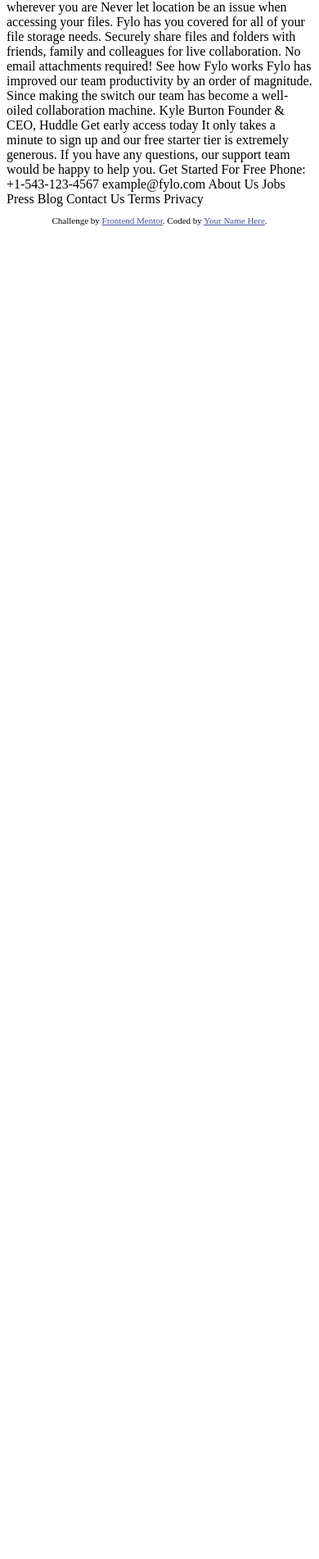
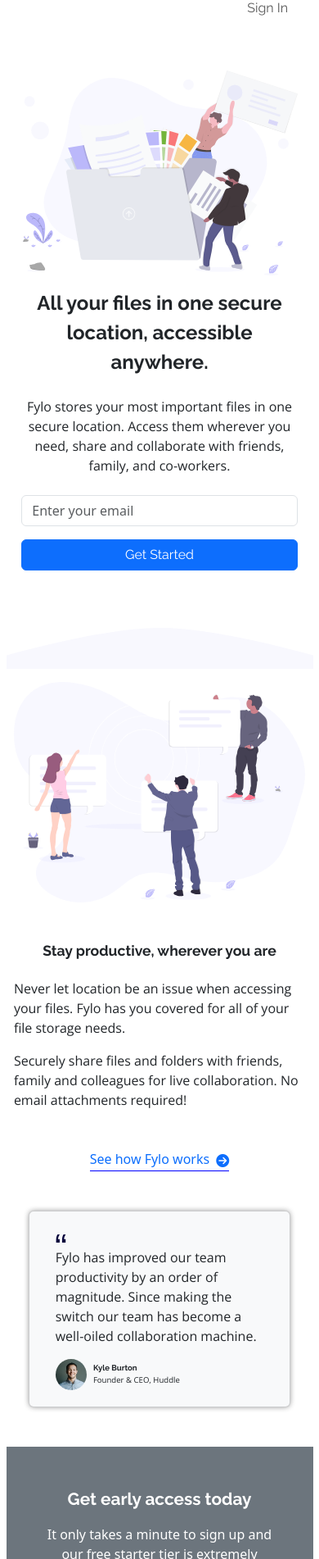
Before and after one commit to kaung-minkhant/fylo-landing-page-2-column, a plain HTML site: page index.html in a window 390 px wide. Shown: the part 98-2000 px from the top of the page at 82% size. Before the commit the page ends 844 px from the top, so only its background shows below. Drawn offline with nearby package versions, Linux system fonts and the light colour scheme.

Commit message:
completed productive session and in the middle of tweaking testimony

```diff
--- a/index.html
+++ b/index.html
@@ -1,8 +1,10 @@
 <!DOCTYPE html>
 <html lang="en">
+
 <head>
   <meta charset="UTF-8">
-  <meta name="viewport" content="width=device-width, initial-scale=1.0"> <!-- displays site properly based on user's device -->
+  <meta name="viewport" content="width=device-width, initial-scale=1.0">
+  <!-- displays site properly based on user's device -->
 
   <link rel="icon" type="image/png" sizes="32x32" href="./images/favicon-32x32.png">
 
@@ -10,44 +12,121 @@
 
   <!-- Feel free to remove these styles or customise in your own stylesheet 👍 -->
   <style>
-    .attribution { font-size: 11px; text-align: center; }
-    .attribution a { color: hsl(228, 45%, 44%); }
+    .attribution {
+      font-size: 11px;
+      text-align: center;
+    }
+
+    .attribution a {
+      color: hsl(228, 45%, 44%);
+    }
   </style>
+  <link href="https://cdn.jsdelivr.net/npm/bootstrap@5.3.1/dist/css/bootstrap.min.css" rel="stylesheet"
+    integrity="sha384-4bw+/aepP/YC94hEpVNVgiZdgIC5+VKNBQNGCHeKRQN+PtmoHDEXuppvnDJzQIu9" crossorigin="anonymous">
+  <link rel="stylesheet" href="styles.css">
 </head>
+
 <body>
 
-  Features
-  Team
-  Sign In
+  <div class="main landing-page my-lg-3 mx-auto">
+    <header class="navbar navbar-expand-sm mb-5 mx-3">
+      <a href="#" class="navbar-brand">
+        <img class="image" src="./images/logo.svg" />
+      </a>
+      <ul class="navbar-nav ms-auto header-navigations">
+        <li class="nav-item"><a href="#" class="nav-link">Features</a></li>
+        <li class="nav-item"><a href="#" class="nav-link">Team</a></li>
+        <li class="nav-item"><a href="#" class="nav-link">Sign In</a></li>
+      </ul>
+    </header>
 
-  All your files in one secure location, accessible anywhere.
+    <div class="d-flex align-items-center flex-column-reverse flex-md-row g-4 mx-auto" style="width: 90%">
+      <div>
+        <p class="headings h1 mb-4 mb-md-3 lh-base text-center text-md-start">All your files in one secure location,
+          accessible anywhere.</p>
+        <p class="body mb-4 mb-md-4 text-center text-md-start">Fylo stores your most important files in one secure
+          location.
+          Access them wherever you need, share and collaborate with friends,
+          family, and co-workers.</p>
 
-  Fylo stores your most important files in one secure location.
-  Access them wherever you need, share and collaborate with friends,
-  family, and co-workers.
+        <div class="row">
+          <div class="col-md-6 col-12">
+            <input type="text" class="form-control" placeholder="Enter your email" />
+          </div>
+          <div class="col-md-3 col-12 mt-3 mt-md-0">
+            <button class="call-to-action btn btn-primary w-100">Get Started</button>
+          </div>
+          <div class="col-md-3 d-none d-md-block"></div>
+        </div>
+      </div>
+      <div>
+        <img class="w-100 mb-3 mb-md-0" src="./images/illustration-1.svg" />
+      </div>
+    </div>
 
-  Get Started
+    <div class="graphic"></div>
+    <div class="my-3">
+      <div class="productive-session d-flex align-items-center flex-column-reverse flex-md-row g-4 mx-auto">
+        <div class="w-100">
+          <p class="heading-second h1 mb-4 mb-md-4 text-center text-md-start">Stay productive, wherever you are</p>
+          <p class="body body-second mb-md-3">Never let location be an issue when accessing your files. Fylo has you
+            covered for all of your file storage needs.</p>
+          <p class="body body-second mb-5 mb-md-3">Securely share files and folders with friends, family and colleagues for
+            live collaboration. No email attachments required!</p>
 
-  Stay productive, wherever you are
+          <a href="#" class="link d-block mb-5 mb-md-5">See how Fylo works
+            <i class="fas fa-circle-arrow-right ms-1"></i>
+          </a>
+          <div class="card testimony bg-light px-3 py-1">
+            <div class="card-body">
+              <img src="./images/icon-quotes.svg" />
+              <p class="body testimony-text">Fylo has improved our team productivity by an order of magnitude. Since
+  making the switch our team has become a well-oiled collaboration machine.</p>
+                <div class="d-flex align-items-center">
+                  <img class="testimony-pic rounded-circle me-2" src="./images/avatar-testimonial.jpg" />
+                  <div class="d-flex flex-column">
+                    <span class="headings testimony-name">Kyle Burton</span>
+                    <span class="body testimony-position">Founder & CEO, Huddle</span>
+                  </div>
+                </div>
+            </div>
+          </div>
+        </div>
+        <div>
+          <img class="w-100 mb-5 mb-md-0" src="./images/illustration-2.svg" />
+        </div>
+      </div>
+    </div>
 
-  Never let location be an issue when accessing your files. Fylo has you
-  covered for all of your file storage needs.
+    <div class="bg-secondary mt-5 early-access d-flex align-items-center flex-column flex-md-row">
+      <div class="early-access-body">
+        <p class="headings early-access-title text-white">Get early access today</p>
+        <p class="text-white early-access-text">It only takes a minute to sign up and our free starter tier is extremely generous.
+          If you have any questions, our support team would be happy to help you.</p>
+      </div>
+      <div class="early-access-input d-flex flex-column">
+          <input class="form-control early-access-text" placeholder="email@example.com" type="email" />
+          <button class="btn btn-primary mt-2 early-access-btn headings">Get Started For Free</button>
+      </div>
+    </div>
+  </div>
 
-  Securely share files and folders with friends, family and colleagues for
-  live collaboration. No email attachments required!
 
-  See how Fylo works
 
-  Fylo has improved our team productivity by an order of magnitude. Since
-  making the switch our team has become a well-oiled collaboration machine.
 
-  Kyle Burton
-  Founder & CEO, Huddle
 
-  Get early access today
+  <!-- Get Started
 
-  It only takes a minute to sign up and our free starter tier is extremely generous.
-  If you have any questions, our support team would be happy to help you.
+
+
+
+
+
+
+
+
+
+
 
   Get Started For Free
 
@@ -61,7 +140,7 @@
 
   Contact Us
   Terms
-  Privacy
+  Privacy -->
 
   <footer>
     <p class="attribution">
@@ -69,5 +148,10 @@
       Coded by <a href="#">Your Name Here</a>.
     </p>
   </footer>
+  <script src="https://cdn.jsdelivr.net/npm/bootstrap@5.3.1/dist/js/bootstrap.bundle.min.js"
+    integrity="sha384-HwwvtgBNo3bZJJLYd8oVXjrBZt8cqVSpeBNS5n7C8IVInixGAoxmnlMuBnhbgrkm"
+    crossorigin="anonymous"></script>
+  <script src="https://kit.fontawesome.com/706073cd13.js" crossorigin="anonymous"></script>
 </body>
+
 </html>
--- /dev/null
+++ b/styles.css
@@ -0,0 +1,182 @@
+@import url('https://fonts.googleapis.com/css2?family=Open+Sans&family=Raleway:wght@400;700&display=swap');
+
+.main {
+    max-width: 1440px;
+}
+
+
+html {
+    font-size: 16px;
+}
+
+.headings, .heading-second,
+.call-to-action,
+.header-navigations {
+    font-family: 'Raleway', sans-serif;
+}
+
+.headings, .heading-second {
+    font-weight: 700;
+}
+
+.call-to-action,
+.header-navigations {
+    font-weight: 400;
+}
+
+.body, .body-second {
+    font-family: 'Open Sans', sans-serif;
+    font-weight: 400;
+}
+
+.graphic {
+    background-image: url("./images/bg-curve-desktop.svg");
+    width: 100%;
+    height: 100px;
+    margin-top: 100px;
+}
+
+.link {
+    text-decoration: none;
+    padding-bottom: 2px;
+    vertical-align:middle;
+    border-bottom: 1px solid blue;
+    width: fit-content;
+}
+
+.link i {
+    vertical-align: middle;
+    font-size: 1rem;
+}
+
+.testimony-name, .testimony-position {
+    font-size: 0.8rem;
+}
+
+.card {
+    box-shadow: 0px 0px 7px -1px grey;
+}
+
+.body-second {
+    width: 75%;
+}
+
+.productive-session {
+    width: 90%;
+}
+
+.testimony {
+    width: 75%;
+}
+
+.testimony-pic {
+    width: 25%;
+    height: 25%;
+}
+
+.early-access {
+    padding: 3rem 5rem;
+}
+
+.early-access-body {
+    width: 50%;
+    padding-right: 4rem;
+}
+
+.early-access-input {
+    padding-left: 4rem;
+    width: 50%;
+}
+
+.early-access-btn {
+    width: 40%;
+}
+
+.early-access-title {
+    font-size: 1.5rem;
+}
+
+
+@media (max-width:800px) {
+    .main {
+        max-width: 375px;
+    }
+
+    .image {
+        width: 100%;
+    }
+
+    .navbar-brand {
+        width: 25%;
+    }
+
+    .headings {
+        font-size: 1.5rem;
+    }
+
+    .heading-second {
+        font-size: 1.1rem;
+    }
+
+    .graphic {
+        background-image: url("./images/bg-curve-mobile.svg");
+        height: 50px;
+        margin-top: 70px;
+    }
+
+    .body-second {
+        width: 100%;
+    }
+
+    .productive-session {
+        width: 95%;
+    }
+
+    .link {
+        margin-left: auto;
+        margin-right: auto;
+    }
+
+    .testimony {
+        width: 90%;
+        margin-left: auto;
+        margin-right: auto;
+    }
+
+    .testimony-name, .testimony-position {
+        font-size: 0.6rem;
+    }
+
+    .testimony-pic {
+        width: 15%;
+        height: 15%;
+    }
+
+    .testimony-test {
+        font-size: 1rem;
+    }
+
+    .early-access {
+        padding: 3rem 3rem;
+    }
+
+    .early-access-title {
+        font-size: 1.3rem;
+    }
+
+    .early-access-body {
+        width: 100%;
+        padding-right: 0;
+        text-align: center;
+    }
+
+    .early-access-input {
+        padding-left: 0rem;
+        width: 100%;
+    }
+
+    .early-access-btn {
+        width: 100%;
+        font-size: 1rem;
+    }
+}
```
